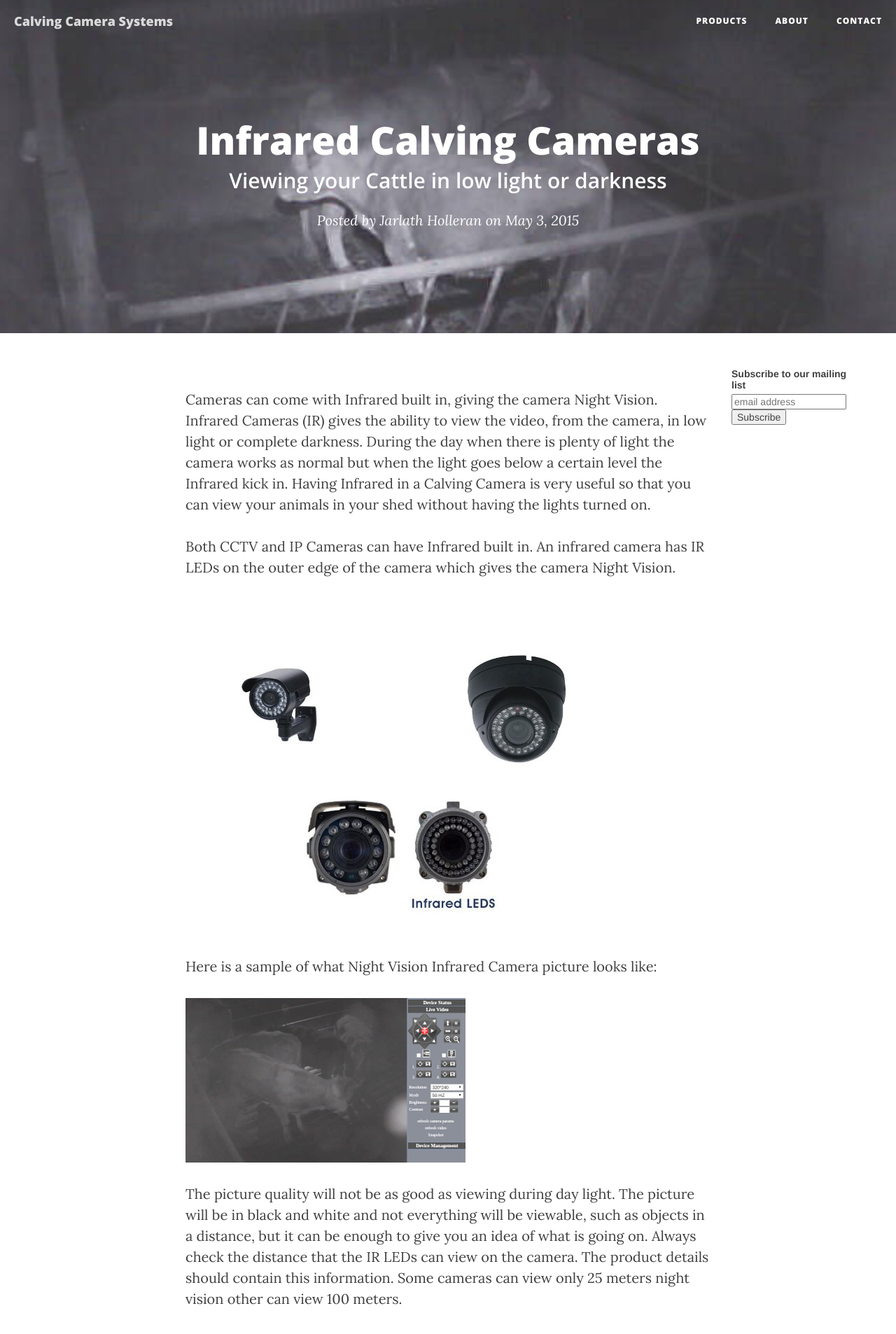
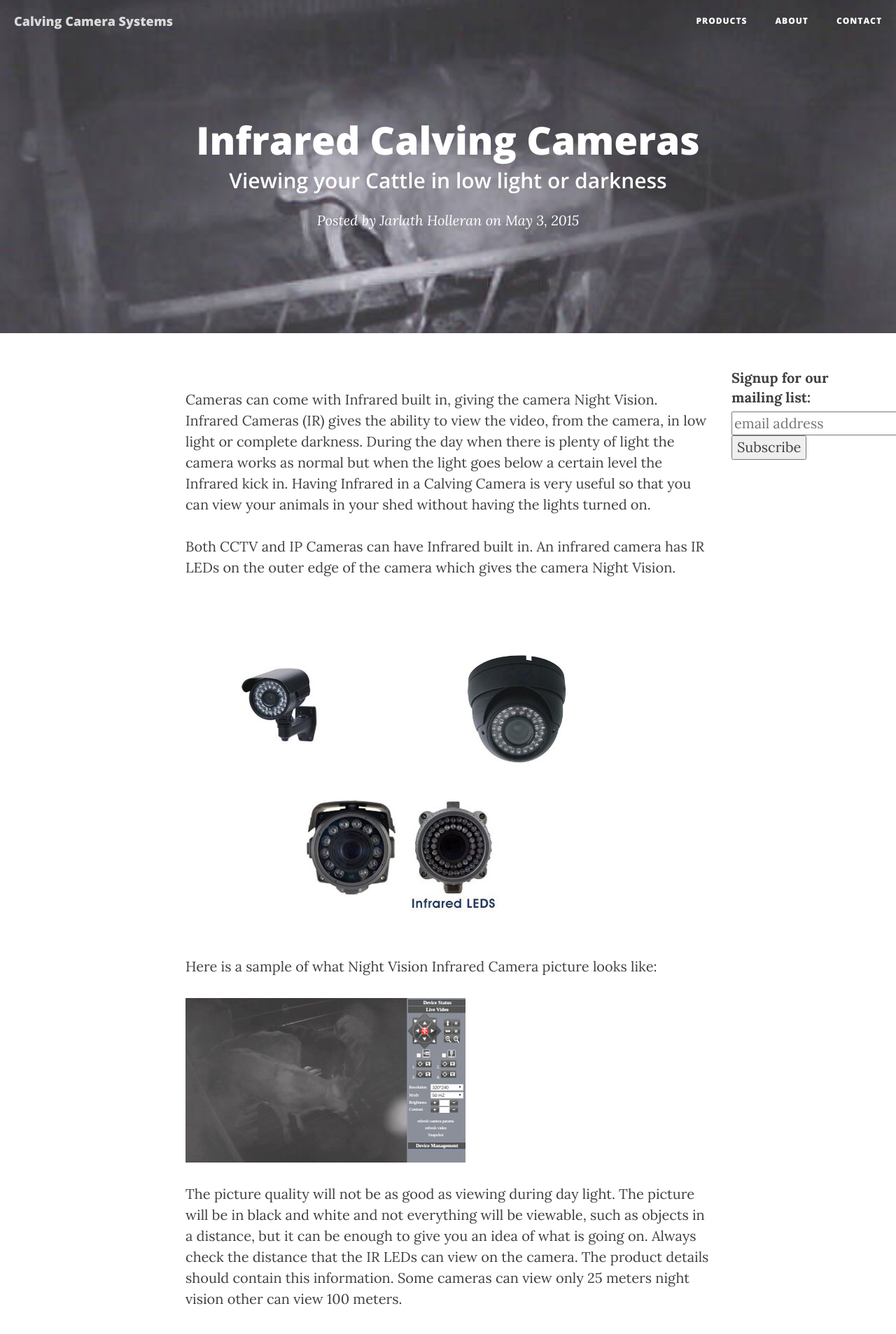
Before and after one commit to jholleran/calvingcamerareviews, a Jekyll site: the page built from _posts/2015-05-03-infrared-calving-cameras.markdown, in a window 1280 px wide. Shown: the top 1906 px of the page at 70% size. Built offline with Jekyll 4.4.1, drawn with Linux system fonts in a browser that asks for light colours; nearby versions of some CDN libraries; comment, search, counter and statistics services are not loaded; some of the changed text lies outside the part shown.

Commit message:
Added signup from to footer

```diff
--- a/_includes/footer.html
+++ b/_includes/footer.html
@@ -3,8 +3,10 @@
     <div class="container">
         <div class="row">
             <div class="col-lg-8 col-lg-offset-2 col-md-10 col-md-offset-1">
+                <hr style="border-top: 1px solid #000;" />
+                {% include signup.html %}
+                <br/>
                 <ul class="list-inline text-center">
-                    <hr style="border-top: 1px solid #000;" />
                     <div>
                         If you like to get up to date information about this site why not follow us on Google+, Twitter, or Facebook with the following links.
                     </div>
--- a/_includes/signup.html
+++ b/_includes/signup.html
@@ -1,18 +1,13 @@
 <!-- Begin MailChimp Signup Form -->
-<link href="//cdn-images.mailchimp.com/embedcode/slim-081711.css" rel="stylesheet" type="text/css">
-<style type="text/css">
-	#mc_embed_signup{background:#fff; clear:left; font:14px Helvetica,Arial,sans-serif; }
-	/* Add your own MailChimp form style overrides in your site stylesheet or in this style block.
-	   We recommend moving this block and the preceding CSS link to the HEAD of your HTML file. */
 </style>
 <div id="mc_embed_signup">
 <form action="//calvingcamerasystems.us1.list-manage.com/subscribe/post?u=68310739e463dc0c32b07a453&amp;id=b9d3ec2dd1" method="post" id="mc-embedded-subscribe-form" name="mc-embedded-subscribe-form" class="validate" target="_blank" novalidate>
     <div id="mc_embed_signup_scroll">
-	<label for="mce-EMAIL">Subscribe to our mailing list</label>
+	<label for="mce-EMAIL">Signup for our mailing list:</label>
 	<input type="email" value="" name="EMAIL" class="email" id="mce-EMAIL" placeholder="email address" required>
     <!-- real people should not fill this in and expect good things - do not remove this or risk form bot signups-->
     <div style="position: absolute; left: -5000px;" aria-hidden="true"><input type="text" name="b_68310739e463dc0c32b07a453_b9d3ec2dd1" tabindex="-1" value=""></div>
-    <div class="clear"><input type="submit" value="Subscribe" name="subscribe" id="mc-embedded-subscribe" class="button"></div>
+    <input type="submit" value="Subscribe" name="subscribe" id="mc-embedded-subscribe" class="button">
     </div>
 </form>
 </div>
```
